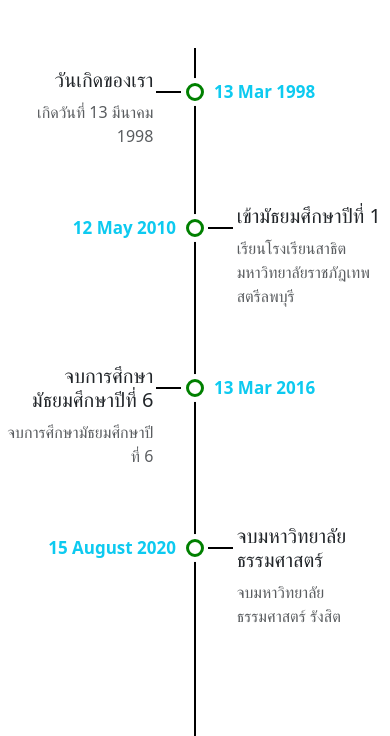
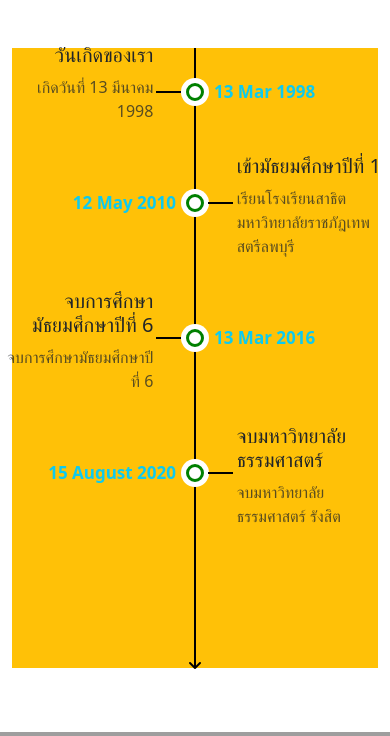
Before and after one commit to DonneyStark/web-blog, a PHP site: page /about.html in a window 390 px wide. Shown: the part 1347-2083 px from the top of the page. Run offline with PHP 8.4, Linux system fonts and the light colour scheme; some libraries are stand-ins or nearby versions; grey boxes are pictures that could not be loaded.

Commit message:
edit responsive about.html

```diff
--- a/about.html
+++ b/about.html
@@ -91,10 +91,10 @@
         </div>
     </header>
     <!-- timeline -->
-    <section class="container py-5">
+    <section class="container py-5 of">
         <div class="row">
-            <div class="col-12">
-                <ul class="timeline">
+            <div class="col-12 ">
+                <ul class="timeline  bg-warning">
                     <li>
                         <div class="timeline-badge">
                             <p class="text-info">13 Mar 1998</p>
--- a/assets/css/style.css
+++ b/assets/css/style.css
@@ -165,10 +165,14 @@ li > .timeline-card{
     float: left;
     text-align: right;
     padding: 0 10px;
-    /* margin-top: -25px; */
+    margin-top: -25px;
     margin-left: -17px;
 }
 
+.of{
+    overflow-x: hidden;
+    position: relative;
+}
 li.inverted > .timeline-card{
     float: right;
     text-align: left;
```
Also changed, not shown: 1 other file.
